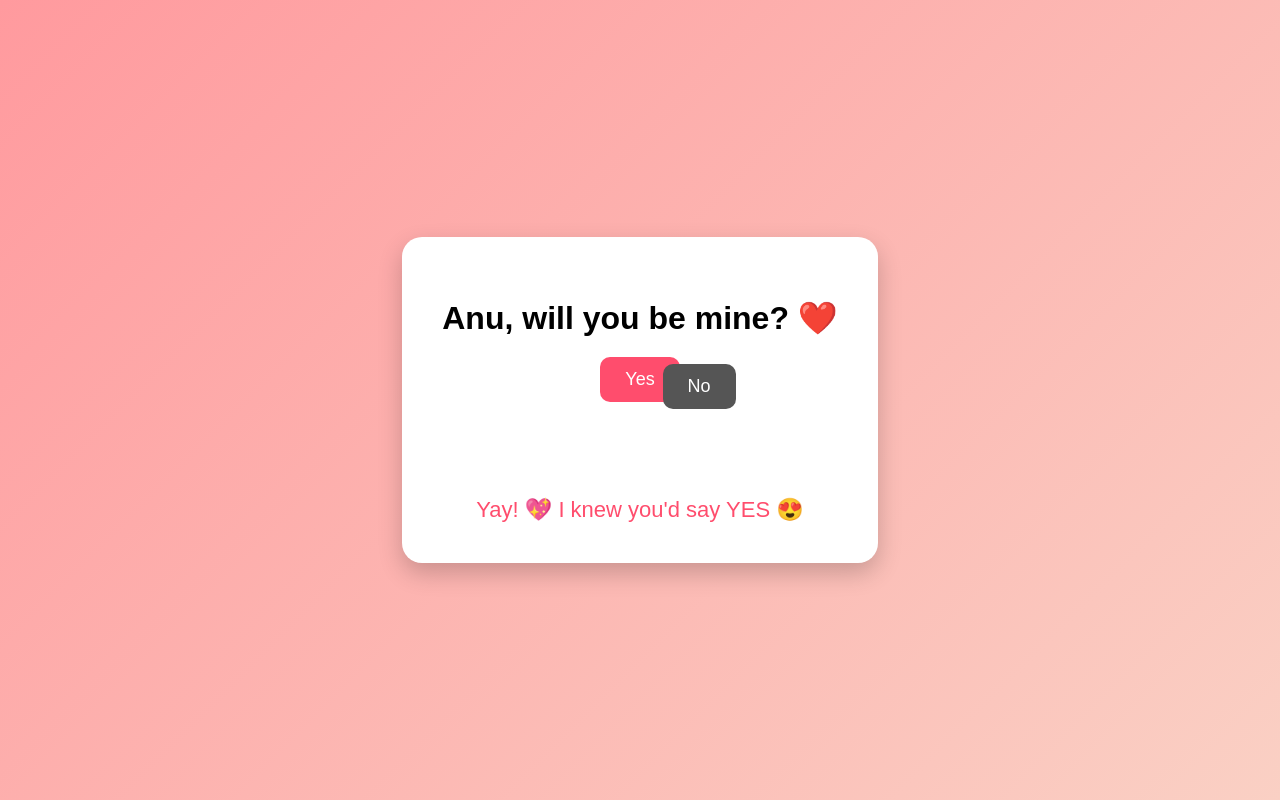
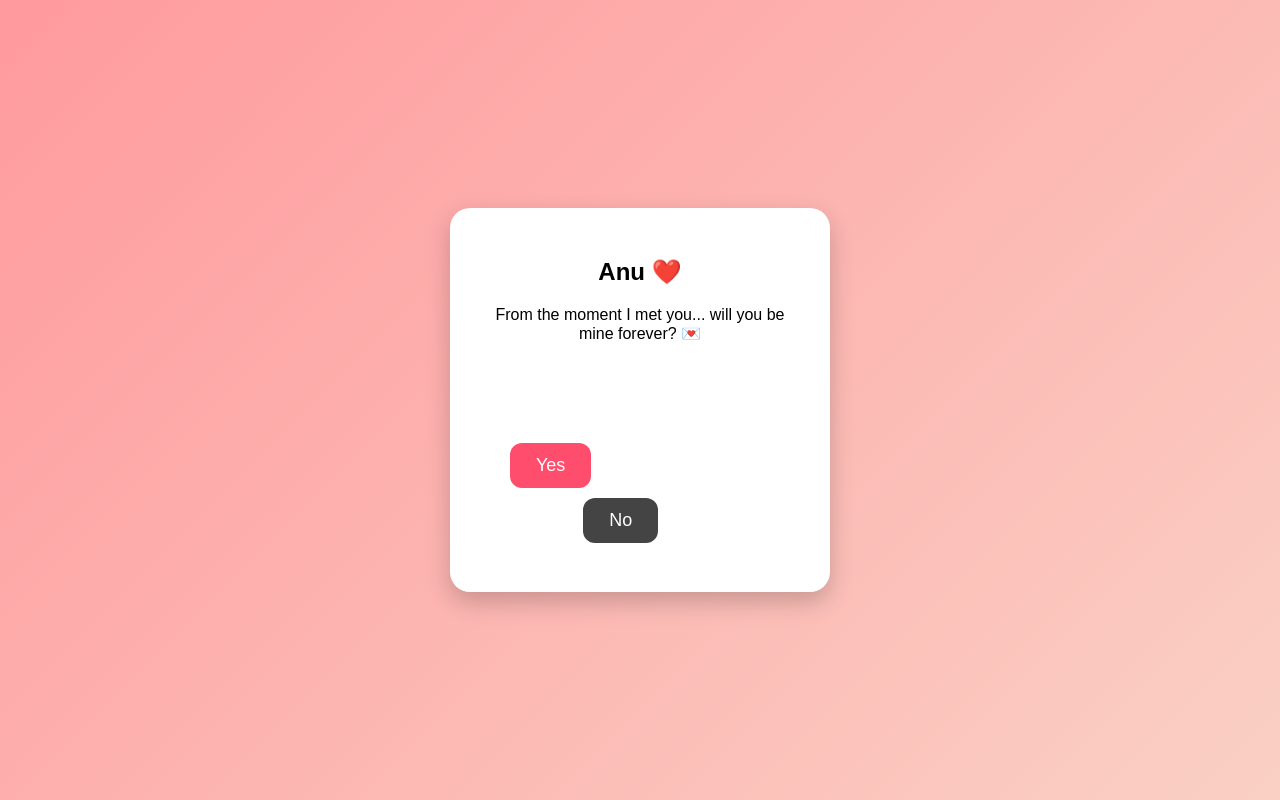
Before and after one commit to iamshivam13/foranu, a plain HTML site: page index.html in a window 1280 px wide. Both pictures are taken after a click on the button "No". Drawn offline with nearby package versions, Linux system fonts and the light colour scheme.

Commit message:
Refactor index.html with new design and features
Updated HTML structure and styles for improved layout and functionality, added audio and confetti effects.

```diff
--- a/index.html
+++ b/index.html
@@ -2,95 +2,145 @@
 <html lang="en">
 <head>
 <meta charset="UTF-8">
+<meta name="viewport" content="width=device-width, initial-scale=1.0">
 <title>For Anu ❤️</title>
 
 <style>
-body {
-  margin: 0;
-  height: 100vh;
-  display: flex;
-  justify-content: center;
-  align-items: center;
-  font-family: Arial, sans-serif;
-  background: linear-gradient(135deg, #ff9a9e, #fad0c4);
+*{box-sizing:border-box}
+
+body{
+margin:0;
+height:100vh;
+display:flex;
+justify-content:center;
+align-items:center;
+font-family:sans-serif;
+background:linear-gradient(135deg,#ff9a9e,#fad0c4);
+overflow:hidden;
 }
 
-.container {
-  text-align: center;
-  background: white;
-  padding: 40px;
-  border-radius: 20px;
-  box-shadow: 0 10px 25px rgba(0,0,0,0.2);
+.container{
+background:#fff;
+padding:30px;
+border-radius:20px;
+box-shadow:0 10px 25px rgba(0,0,0,.2);
+width:90%;
+max-width:380px;
+text-align:center;
 }
 
-h1 {
-  margin-bottom: 20px;
+.buttons{
+position:relative;
+height:180px;
+margin-top:20px;
 }
 
-.buttons {
-  position: relative;
-  height: 120px;
+button{
+padding:12px 26px;
+font-size:18px;
+border:none;
+border-radius:12px;
 }
 
-button {
-  padding: 12px 25px;
-  font-size: 18px;
-  border: none;
-  border-radius: 10px;
-  cursor: pointer;
+#yes{
+background:#ff4d6d;
+color:#fff;
+position:absolute;
+left:30px;
+top:80px;
 }
 
-#yes {
-  background: #ff4d6d;
-  color: white;
+#no{
+background:#444;
+color:#fff;
+position:absolute;
+left:200px;
+top:80px;
+transition:.01s;
 }
 
-#no {
-  background: #555;
-  color: white;
-  position: absolute;
-  left: 160px;
+.heart{
+position:fixed;
+bottom:-20px;
+animation:float 5s linear infinite;
 }
 
-#result {
-  margin-top: 20px;
-  font-size: 22px;
-  color: #ff4d6d;
+@keyframes float{
+to{
+transform:translateY(-120vh);
+opacity:0;
+}
 }
 </style>
 </head>
 
 <body>
 
+<audio id="music" loop>
+<source src="https://www.soundhelix.com/examples/mp3/SoundHelix-Song-1.mp3">
+</audio>
+
 <div class="container">
-  <h1>Anu, will you be mine? ❤️</h1>
+<h2>Anu ❤️</h2>
 
-  <div class="buttons">
-    <button id="yes">Yes</button>
-    <button id="no">No</button>
-  </div>
+<p id="typing"></p>
 
-  <div id="result"></div>
+<div class="buttons">
+<button id="yes">Yes</button>
+<button id="no">No</button>
 </div>
 
+<h3 id="result"></h3>
+</div>
+
+<script src="https://cdn.jsdelivr.net/npm/canvas-confetti@1.6.0/dist/confetti.browser.min.js"></script>
+
 <script>
-const noBtn = document.getElementById("no");
-const yesBtn = document.getElementById("yes");
-const result = document.getElementById("result");
+const msg="From the moment I met you... will you be mine forever? 💌";
+let i=0;
+const typing=document.getElementById("typing");
 
-noBtn.addEventListener("mouseover", moveButton);
+(function type(){
+if(i<msg.length){
+typing.innerHTML+=msg.charAt(i++);
+setTimeout(type,60);
+}
+})();
 
-function moveButton() {
-  const x = Math.random() * 300;
-  const y = Math.random() * 100;
+// NO button run logic
+const no=document.getElementById("no");
+const box=document.querySelector(".buttons");
 
-  noBtn.style.left = x + "px";
-  noBtn.style.top = y + "px";
+function run(){
+const x=Math.random()*(box.clientWidth-no.offsetWidth);
+const y=Math.random()*(box.clientHeight-no.offsetHeight);
+no.style.left=x+"px";
+no.style.top=y+"px";
 }
 
-yesBtn.addEventListener("click", () => {
-  result.innerHTML = "Yay! 💖 I knew you'd say YES 😍";
+no.addEventListener("mouseenter",run);
+no.addEventListener("touchstart",run);
+no.addEventListener("click",e=>{
+e.preventDefault();
+run();
 });
+
+// YES logic
+document.getElementById("yes").onclick=()=>{
+document.getElementById("result").innerHTML="YAY!! 💖 Anu said YES 😍";
+document.getElementById("music").play();
+confetti({particleCount:250,spread:120});
+
+// hearts
+setInterval(()=>{
+const h=document.createElement("div");
+h.className="heart";
+h.innerHTML="❤️";
+h.style.left=Math.random()*100+"vw";
+document.body.appendChild(h);
+setTimeout(()=>h.remove(),5000);
+},400);
+};
 </script>
 
 </body>
```
